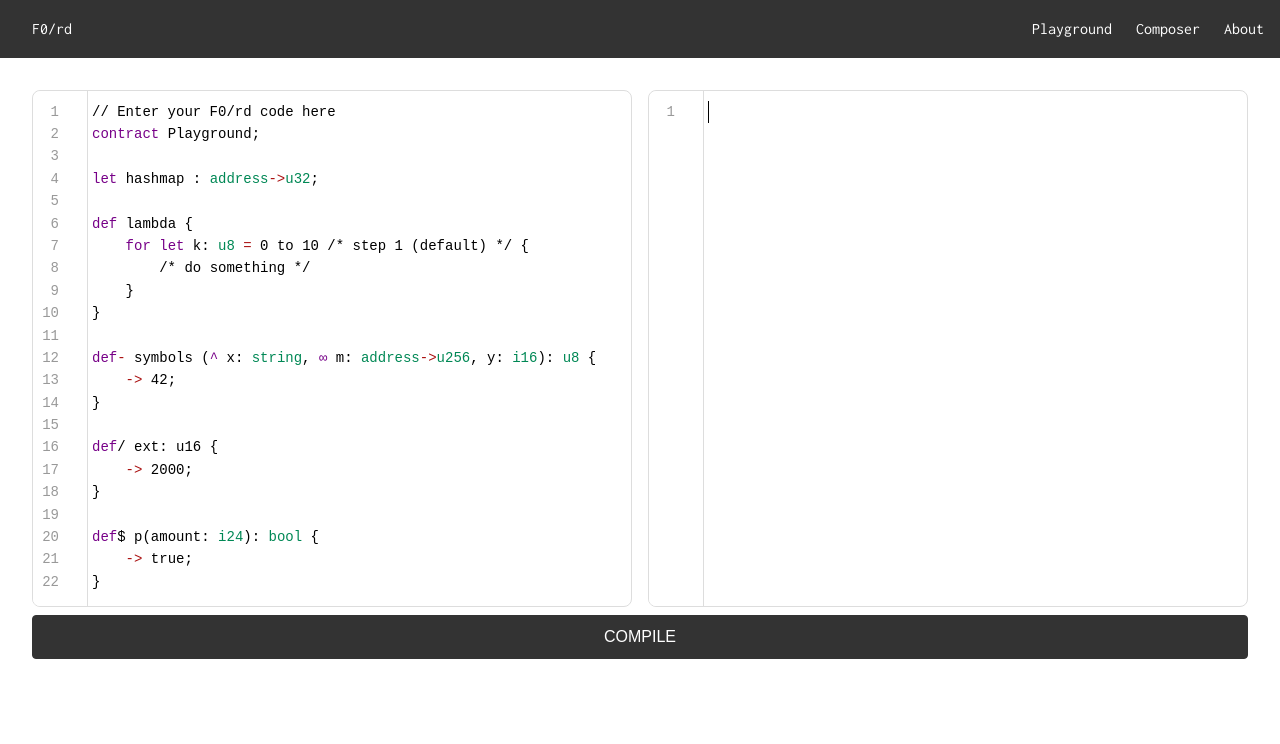
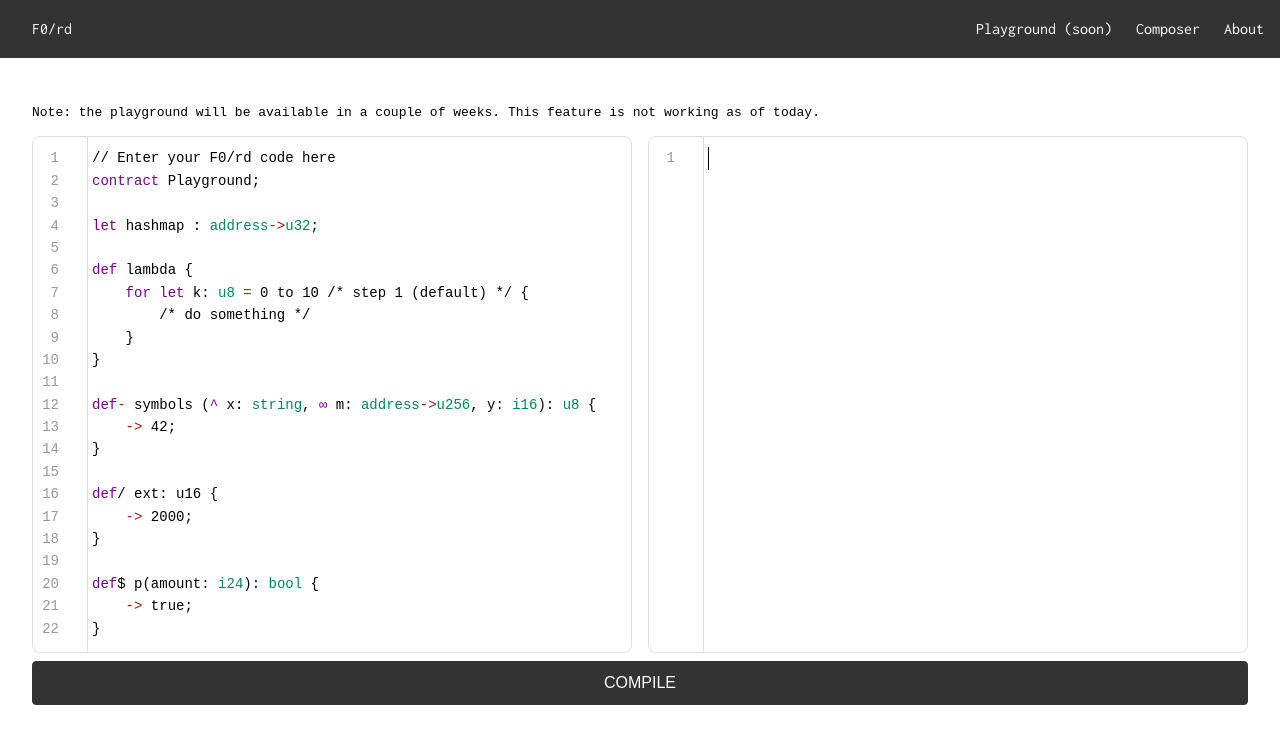
Before and after one commit to broyeztony/f0rd-lang-website, a website: page playground.html in a window 1280 px wide. Drawn offline with nearby package versions, Linux system fonts and the light colour scheme.

Commit message:
feat: disclaimer

```diff
--- a/playground.html
+++ b/playground.html
@@ -127,7 +127,7 @@
 <div class="toolbar">
     <div><a href="index.html">F0/rd</a></div>
     <div>
-        <a href="#">Playground</a>
+        <a href="#">Playground (soon)</a>
         <a href="#composer">Composer</a>
         <a href="#about">About</a>
     </div>
@@ -135,6 +135,8 @@
 
 <div class="main-content">
 
+    <div><pre>Note: the playground will be available in a couple of weeks. This feature is not working as of today.</pre>
+    </div>
     <div class="editors">
         <div class="editor">
             <div id="fordInput"></div>
```
Also changed, not shown: index.html (+1 -1 lines).
